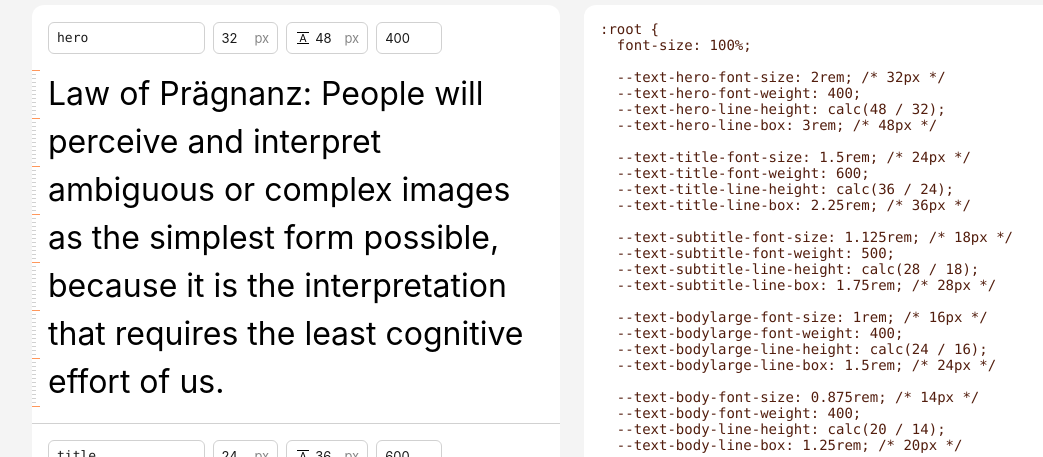
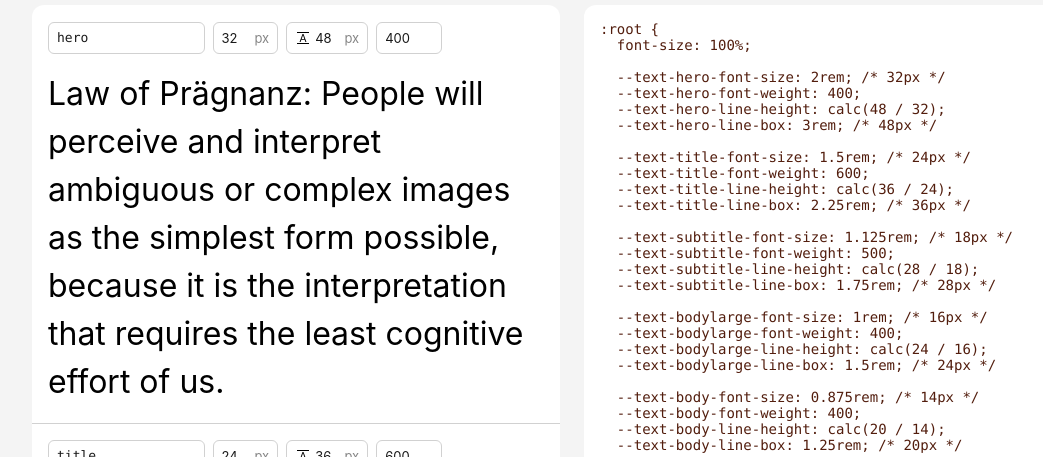
Before and after one commit to vdepizzol/grid-friendly-type-scale, a React (Create React App) app: page / in a window 1280 px wide. Shown: the part 247-704 px from the top of the page, without its empty margins (68-1111 px from the left). Built offline with nearby package versions, Linux system fonts and the light colour scheme.

Commit message:
Add hover lines

```diff
--- a/src/EditorTextSample.css
+++ b/src/EditorTextSample.css
@@ -1,6 +1,8 @@
 .editor-text-sample {
+  position: relative;
   padding-left: 0;
   padding-right: var(--scale-16);
+  overflow: hidden;
 }
 
 .editor-ruler {
@@ -9,13 +11,16 @@
   padding-left: var(--scale-16);
   padding-bottom: 1px;
   color: var(--ui-text-high);
-  background-size: 8px var(--sample-ruler-large), 4px var(--sample-ruler-small);
-  background-image: linear-gradient(to bottom, var(--ui-obj-accent) 1px, transparent 1px), linear-gradient(to bottom, var(--ui-obj-border) 1px, transparent 1px);
-  background-repeat: repeat-y, repeat-y;
   font-size: var(--sample-font-size);
   line-height: var(--sample-line-height);
   font-weight: var(--sample-font-weight);
   /*max-width: 55ch;*/
+}
+
+.type-scale-item:focus-within .editor-ruler {
+  background-size: 8px var(--sample-ruler-large), 4px var(--sample-ruler-small);
+  background-image: linear-gradient(to bottom, var(--ui-obj-accent) 1px, transparent 1px), linear-gradient(to bottom, var(--ui-obj-border) 1px, transparent 1px);
+  background-repeat: repeat-y, repeat-y;
 }
 
 .editor-ruler::after, .editor-ruler textarea {
@@ -30,6 +35,7 @@
 
 .editor-ruler textarea {
   display: block;
+  background: transparent;
   font-family: inherit;
   font-size: inherit;
   font-weight: inherit;
@@ -42,3 +48,22 @@
   width: 100%;
   overflow: hidden;
 }
+
+.editor-hover-line {
+  display: none;
+  background: #f4f4f4;
+  width: 100%;
+  height: var(--sample-ruler-large);
+  position: absolute;
+  top: 0;
+  left: 0;
+  box-sizing: content-box;
+  box-shadow: inset 0 1px 0 #ececec;
+  border-bottom: 1px solid #ececec;
+}
+
+.type-scale-item:focus-within .editor-hover-line {
+  background: #FFEBE2;
+  box-shadow: inset 0 1px 0 #FFCDB1;
+  border-bottom: 1px solid #FFCDB1;
+}
--- a/src/EditorTextSample.js
+++ b/src/EditorTextSample.js
@@ -6,6 +6,8 @@ class EditorTextSample extends React.Component {
   constructor(props) {
     super(props);
     this.textareaRef = React.createRef();
+    this.hoverLineRef = React.createRef();
+
     this.textSampleOrder = 8;
 
     this.state = {
@@ -13,6 +15,9 @@ class EditorTextSample extends React.Component {
     };
 
     this.handleChange = this.handleChange.bind(this);
+    this.handleMouseOver = this.handleMouseOver.bind(this);
+    this.handleMouseMove = this.handleMouseMove.bind(this);
+    this.handleMouseOut = this.handleMouseOut.bind(this);
   }
 
   generateTextSample() {
@@ -36,6 +41,29 @@ class EditorTextSample extends React.Component {
     this.textareaRef.current.parentNode.dataset.replicatedValue = event.target.value;
   }
 
+  handleMouseOver(event) {
+    console.log('over');
+    this.hoverLineRef.current.style.display = 'block';
+  }
+
+  handleMouseMove(event) {
+    const bounds = event.target.getBoundingClientRect();
+    const y = event.clientY - bounds.top;
+
+    const lineBox = this.props.lineHeight;
+    console.log(lineBox);
+
+    const lineTop = Math.floor(y / lineBox) * lineBox;
+    console.log('move', lineTop, y);
+    this.hoverLineRef.current.style.top = `${lineTop}px`;
+  }
+
+  handleMouseOut(event) {
+    console.log('out');
+    this.hoverLineRef.current.style.top = '0';
+    this.hoverLineRef.current.style.display = 'none';
+  }
+
   render() {
     this.fontSize = (this.props.fontSize / this.props.config.baseFont) + 'rem';
     this.lineHeight = 'calc(' + this.props.lineHeight + ' / ' + this.props.fontSize + ')';
@@ -48,9 +76,8 @@ class EditorTextSample extends React.Component {
     this.rulerLarge = (this.props.lineHeight / this.props.config.baseFont) + 'rem';
 
     return (
-      <div className="editor-text-sample">
-        <div class="editor-ruler"
-          data-replicated-value={this.state.value}
+      <div
+        className="editor-text-sample"
         style={{
           '--sample-font-size': this.fontSize,
           '--sample-line-height': this.lineHeight,
@@ -58,6 +85,13 @@ class EditorTextSample extends React.Component {
           '--sample-ruler-small': this.rulerSmall,
           '--sample-ruler-large': this.rulerLarge
         }}
+      >
+        <span ref={this.hoverLineRef} className="editor-hover-line"></span>
+        <div className="editor-ruler"
+          data-replicated-value={this.state.value}
+          onMouseOver={this.handleMouseOver}
+          onMouseMove={this.handleMouseMove}
+          onMouseOut={this.handleMouseOut}
         >
           <textarea
             autoCorrect={false}
```
Lines whose indentation alone changed are shown as unchanged.
